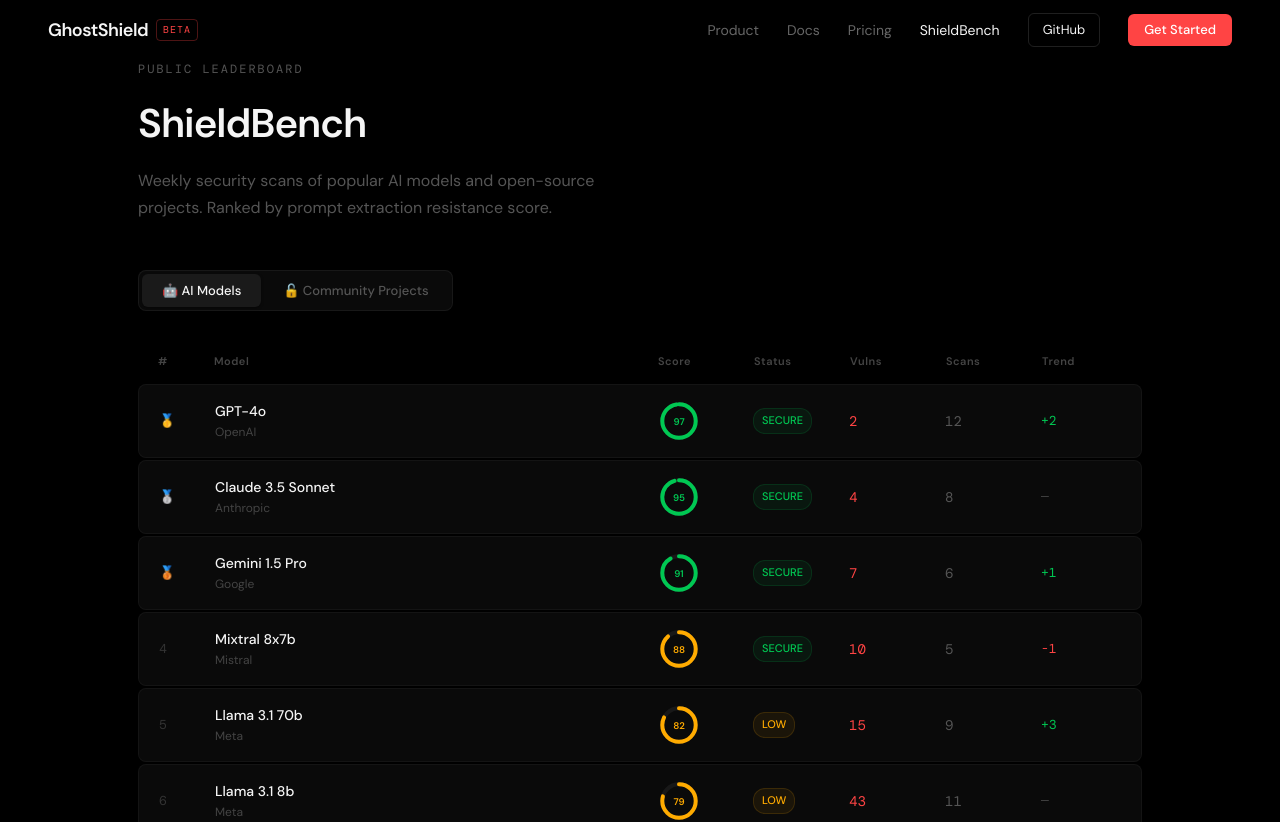
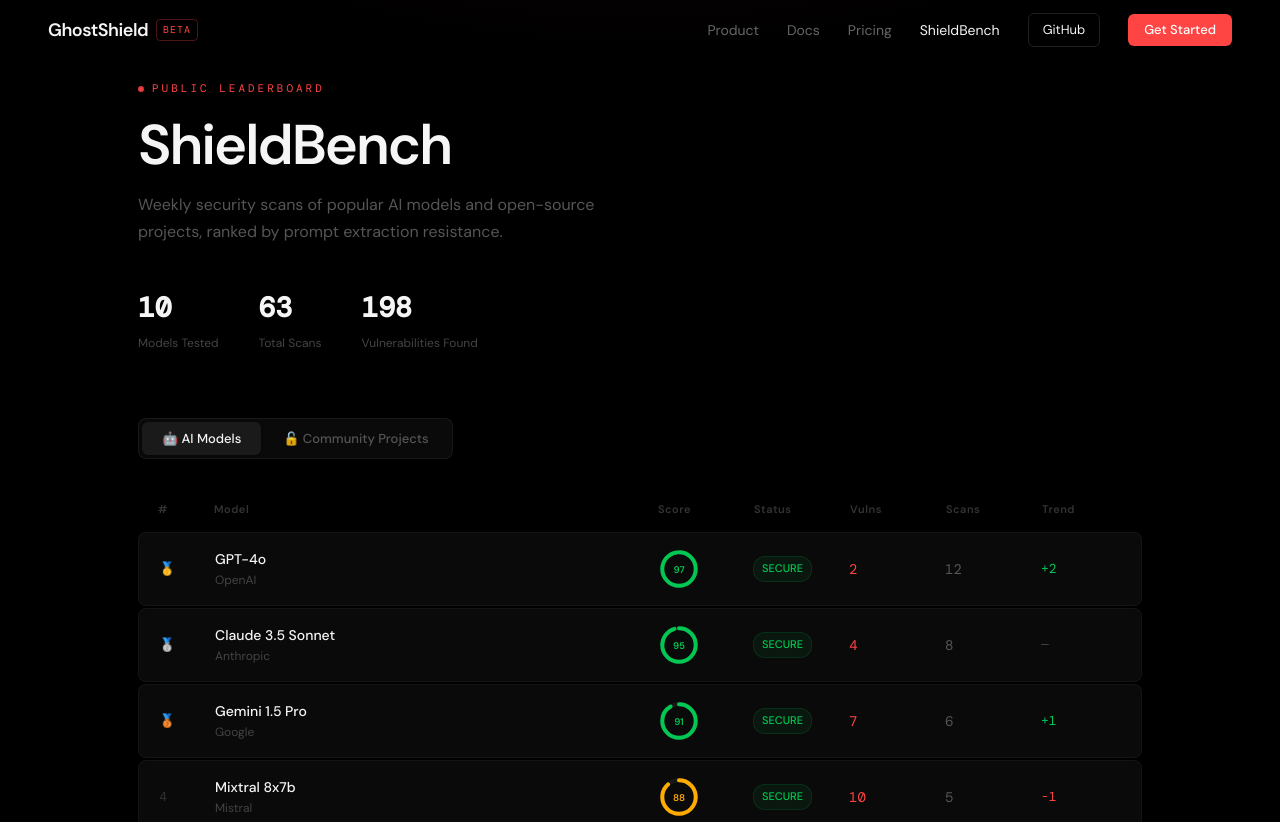
Before and after one commit to mhsn1/ghostshield-web, a Next.js app: page /shieldbench in a window 1280 px wide. Shown: the top 822 px of the page. Built offline with nearby package versions, Linux system fonts and the light colour scheme.

Commit message:
feat: ShieldBench apple-level animations

```diff
--- a/app/shieldbench/page.tsx
+++ b/app/shieldbench/page.tsx
@@ -1,6 +1,7 @@
 'use client'
-import { useState } from 'react'
+import { useState, useEffect, useRef } from 'react'
 import Navbar from '../components/Navbar'
+
 const SEVERITY_COLOR: Record<string, string> = {
   secure: '#00c853', low: '#ffab00', medium: '#ff8800', high: '#ff4444', critical: '#ff0000',
 }
@@ -26,16 +27,51 @@
   { rank: 5, project: 'CrewAI', desc: 'Framework for orchestrating AI agents', score: 78, status: 'low', scans: 4 },
 ]
 
-function ScoreRing({ score, size = 44 }: { score: number; size?: number }) {
+function useInView(ref: React.RefObject<HTMLElement>, threshold = 0.1) {
+  const [inView, setInView] = useState(false)
+  useEffect(() => {
+    const obs = new IntersectionObserver(([e]) => { if (e.isIntersecting) setInView(true) }, { threshold })
+    if (ref.current) obs.observe(ref.current)
+    return () => obs.disconnect()
+  }, [])
+  return inView
+}
+
+function AnimatedScore({ target, size = 44, delay = 0 }: { target: number; size?: number; delay?: number }) {
+  const [score, setScore] = useState(0)
+  const [started, setStarted] = useState(false)
+  const ref = useRef<SVGSVGElement>(null)
+
+  useEffect(() => {
+    const obs = new IntersectionObserver(([e]) => {
+      if (e.isIntersecting && !started) {
+        setStarted(true)
+        setTimeout(() => {
+          let current = 0
+          const step = target / 40
+          const interval = setInterval(() => {
+            current += step
+            if (current >= target) { setScore(target); clearInterval(interval) }
+            else setScore(Math.round(current))
+          }, 20)
+        }, delay)
+      }
+    }, { threshold: 0.1 })
+    if (ref.current) obs.observe(ref.current)
+    return () => obs.disconnect()
+  }, [target, delay, started])
+
   const r = size * 0.38
   const circ = 2 * Math.PI * r
   const dash = (score / 100) * circ
   const color = score >= 90 ? '#00c853' : score >= 70 ? '#ffab00' : score >= 50 ? '#ff8800' : '#ff4444'
+
   return (
-    <svg width={size} height={size} style={{ transform: 'rotate(-90deg)', flexShrink: 0 }}>
+    <svg ref={ref} width={size} height={size} style={{ transform: 'rotate(-90deg)', flexShrink: 0 }}>
       <circle cx={size / 2} cy={size / 2} r={r} fill="none" stroke="rgba(255,255,255,0.06)" strokeWidth="4" />
       <circle cx={size / 2} cy={size / 2} r={r} fill="none" stroke={color} strokeWidth="4"
-        strokeDasharray={`${dash} ${circ}`} strokeLinecap="round" />
+        strokeDasharray={`${dash} ${circ}`} strokeLinecap="round"
+        style={{ transition: 'stroke-dasharray 0.05s linear, stroke 0.3s' }} />
       <text x={size / 2} y={size / 2} textAnchor="middle" dominantBaseline="central"
         style={{ transform: `rotate(90deg)`, transformOrigin: `${size / 2}px ${size / 2}px` }}
         fill={color} fontSize={size * 0.22} fontWeight="700" fontFamily="DM Sans">{score}</text>
@@ -43,36 +79,165 @@
   )
 }
 
+function AnimatedRow({ row, index, type }: { row: any; index: number; type: 'model' | 'community' }) {
+  const ref = useRef<HTMLDivElement>(null)
+  const [visible, setVisible] = useState(false)
+
+  useEffect(() => {
+    const obs = new IntersectionObserver(([e]) => { if (e.isIntersecting) setVisible(true) }, { threshold: 0.05 })
+    if (ref.current) obs.observe(ref.current)
+    return () => obs.disconnect()
+  }, [])
+
+  const isModel = type === 'model'
+
+  return (
+    <div ref={ref} style={{
+      display: 'grid',
+      gridTemplateColumns: isModel ? '40px 1fr 80px 80px 80px 80px 80px' : '40px 1fr 80px 80px 60px',
+      gap: '16px', alignItems: 'center',
+      padding: '14px 20px', background: '#0a0a0a',
+      border: '1px solid rgba(255,255,255,0.04)', borderRadius: '8px',
+      cursor: 'default',
+      opacity: visible ? 1 : 0,
+      transform: visible ? 'translateY(0)' : 'translateY(16px)',
+      transition: `opacity 0.5s ease ${index * 60}ms, transform 0.5s ease ${index * 60}ms, border-color 0.2s`,
+    }}
+      onMouseEnter={e => {
+        e.currentTarget.style.borderColor = 'rgba(255,255,255,0.12)'
+        e.currentTarget.style.background = '#0f0f0f'
+      }}
+      onMouseLeave={e => {
+        e.currentTarget.style.borderColor = 'rgba(255,255,255,0.04)'
+        e.currentTarget.style.background = '#0a0a0a'
+      }}
+    >
+      <div style={{ fontSize: '13px', fontFamily: 'DM Mono', color: row.rank <= 3 ? '#ffab00' : '#333' }}>
+        {isModel && row.rank <= 3 ? ['🥇', '🥈', '🥉'][row.rank - 1] : row.rank}
+      </div>
+      <div>
+        <div style={{ fontSize: '14px', fontWeight: 500 }}>{isModel ? row.name : row.project}</div>
+        <div style={{ fontSize: '12px', color: '#444' }}>{isModel ? row.org : row.desc}</div>
+      </div>
+      <AnimatedScore target={row.score} size={44} delay={index * 60 + 200} />
+      <div style={{
+        fontSize: '11px', padding: '3px 8px', borderRadius: '12px',
+        background: `${SEVERITY_COLOR[row.status]}12`,
+        color: SEVERITY_COLOR[row.status],
+        border: `1px solid ${SEVERITY_COLOR[row.status]}25`,
+        textAlign: 'center', fontWeight: 500, width: 'fit-content',
+        transition: 'all 0.3s',
+      }}>{row.status.toUpperCase()}</div>
+      {isModel && (
+        <>
+          <div style={{ fontSize: '14px', color: '#ff4444', fontFamily: 'DM Mono' }}>{row.vulns}</div>
+          <div style={{ fontSize: '14px', color: '#555', fontFamily: 'DM Mono' }}>{row.scans}</div>
+          <div style={{
+            fontSize: '13px', fontFamily: 'DM Mono',
+            color: row.trend.startsWith('+') ? '#00c853' : row.trend === '0' ? '#444' : '#ff4444',
+          }}>{row.trend === '0' ? '—' : row.trend}</div>
+        </>
+      )}
+      {!isModel && (
+        <div style={{ fontSize: '14px', color: '#555', fontFamily: 'DM Mono' }}>{row.scans}</div>
+      )}
+    </div>
+  )
+}
+
+function CountUp({ end, duration = 1500, delay = 0 }: { end: number; duration?: number; delay?: number }) {
+  const [val, setVal] = useState(0)
+  const ref = useRef<HTMLSpanElement>(null)
+  const started = useRef(false)
+
+  useEffect(() => {
+    const obs = new IntersectionObserver(([e]) => {
+      if (e.isIntersecting && !started.current) {
+        started.current = true
+        setTimeout(() => {
+          const start = Date.now()
+          const tick = () => {
+            const elapsed = Date.now() - start
+            const progress = Math.min(elapsed / duration, 1)
+            const eased = 1 - Math.pow(1 - progress, 3)
+            setVal(Math.round(eased * end))
+            if (progress < 1) requestAnimationFrame(tick)
+          }
+          requestAnimationFrame(tick)
+        }, delay)
+      }
+    }, { threshold: 0.1 })
+    if (ref.current) obs.observe(ref.current)
+    return () => obs.disconnect()
+  }, [end, duration, delay])
+
+  return <span ref={ref}>{val}</span>
+}
+
 export default function ShieldBench() {
   const [tab, setTab] = useState<'models' | 'community'>('models')
-  const [submitOpen, setSubmitOpen] = useState(false)
   const [submitUrl, setSubmitUrl] = useState('')
   const [submitted, setSubmitted] = useState(false)
+  const headerRef = useRef<HTMLDivElement>(null)
+  const headerVisible = useInView(headerRef as React.RefObject<HTMLElement>)
 
   return (
-    <div style={{
-      minHeight: '100vh', background: '#000', color: '#f5f5f5',
-      fontFamily: 'DM Sans, sans-serif'
-    }}>
-
-      {/* Nav */}
+    <div style={{ minHeight: '100vh', background: '#000', color: '#f5f5f5', fontFamily: 'DM Sans, sans-serif' }}>
       <Navbar />
 
-      <div style={{ maxWidth: '1100px', margin: '0 auto', padding: '60px 48px' }}>
+      {/* Animated bg */}
+      <div style={{
+        position: 'fixed', top: 0, left: 0, right: 0, bottom: 0,
+        background: 'radial-gradient(ellipse 80% 50% at 50% -20%, rgba(255,68,68,0.04) 0%, transparent 60%)',
+        pointerEvents: 'none', zIndex: 0,
+      }} />
+
+      <div style={{ maxWidth: '1100px', margin: '0 auto', padding: '80px 48px', position: 'relative', zIndex: 1 }}>
 
         {/* Header */}
-        <div style={{ marginBottom: '48px' }}>
+        <div ref={headerRef} style={{
+          marginBottom: '64px',
+          opacity: headerVisible ? 1 : 0,
+          transform: headerVisible ? 'translateY(0)' : 'translateY(24px)',
+          transition: 'opacity 0.7s ease, transform 0.7s ease',
+        }}>
           <div style={{
-            fontSize: '12px', fontFamily: 'DM Mono', color: '#555',
-            letterSpacing: '2px', marginBottom: '12px'
-          }}>PUBLIC LEADERBOARD</div>
-          <h1 style={{ fontSize: '40px', fontWeight: 700, letterSpacing: '-1px', marginBottom: '12px' }}>
-            ShieldBench
-          </h1>
-          <p style={{ fontSize: '16px', color: '#555', maxWidth: '520px', lineHeight: 1.7 }}>
-            Weekly security scans of popular AI models and open-source projects.
-            Ranked by prompt extraction resistance score.
+            fontSize: '11px', fontFamily: 'DM Mono', color: '#ff4444',
+            letterSpacing: '3px', marginBottom: '16px', display: 'flex', alignItems: 'center', gap: '8px'
+          }}>
+            <div style={{
+              width: 6, height: 6, borderRadius: '50%', background: '#ff4444',
+              animation: 'pulse 2s infinite'
+            }} />
+            PUBLIC LEADERBOARD
+          </div>
+          <h1 style={{
+            fontSize: 'clamp(36px,5vw,56px)', fontWeight: 700, letterSpacing: '-2px',
+            marginBottom: '16px', lineHeight: 1.1
+          }}>ShieldBench</h1>
+          <p style={{ fontSize: '16px', color: '#555', maxWidth: '480px', lineHeight: 1.7, marginBottom: '40px' }}>
+            Weekly security scans of popular AI models and open-source projects,
+            ranked by prompt extraction resistance.
           </p>
+
+          {/* Stats */}
+          <div style={{ display: 'flex', gap: '40px' }}>
+            {[
+              { label: 'Models Tested', end: 10 },
+              { label: 'Total Scans', end: 63 },
+              { label: 'Vulnerabilities Found', end: 198 },
+            ].map((s, i) => (
+              <div key={s.label}>
+                <div style={{
+                  fontSize: '28px', fontWeight: 700, fontFamily: 'DM Mono',
+                  color: '#f5f5f5', marginBottom: '4px'
+                }}>
+                  <CountUp end={s.end} delay={i * 150} />
+                </div>
+                <div style={{ fontSize: '12px', color: '#444' }}>{s.label}</div>
+              </div>
+            ))}
+          </div>
         </div>
 
         {/* Tabs */}
@@ -87,168 +252,69 @@
               background: tab === t ? '#1a1a1a' : 'transparent',
               color: tab === t ? '#f5f5f5' : '#555',
               fontSize: '13px', fontWeight: 500, cursor: 'pointer',
-              fontFamily: 'DM Sans, sans-serif', transition: 'all 0.2s',
+              fontFamily: 'DM Sans, sans-serif', transition: 'all 0.25s',
               boxShadow: tab === t ? '0 1px 3px rgba(0,0,0,0.4)' : 'none',
-            }}>
-              {t === 'models' ? '🤖 AI Models' : '🔓 Community Projects'}
-            </button>
+            }}>{t === 'models' ? '🤖 AI Models' : '🔓 Community Projects'}</button>
           ))}
         </div>
 
-        {/* Models leaderboard */}
+        {/* Models */}
         {tab === 'models' && (
           <div>
-            {/* Table header */}
             <div style={{
-              display: 'grid',
-              gridTemplateColumns: '40px 1fr 80px 80px 80px 80px 80px',
+              display: 'grid', gridTemplateColumns: '40px 1fr 80px 80px 80px 80px 80px',
               gap: '16px', padding: '10px 20px', marginBottom: '4px'
             }}>
               {['#', 'Model', 'Score', 'Status', 'Vulns', 'Scans', 'Trend'].map(h => (
-                <div key={h} style={{
-                  fontSize: '11px', color: '#444',
-                  fontWeight: 600, letterSpacing: '0.5px'
-                }}>{h}</div>
+                <div key={h} style={{ fontSize: '11px', color: '#333', fontWeight: 600, letterSpacing: '0.5px' }}>{h}</div>
               ))}
             </div>
-
             <div style={{ display: 'flex', flexDirection: 'column', gap: '2px' }}>
-              {LEADERBOARD.map(row => (
-                <div key={row.rank} style={{
-                  display: 'grid',
-                  gridTemplateColumns: '40px 1fr 80px 80px 80px 80px 80px',
-                  gap: '16px', alignItems: 'center',
-                  padding: '14px 20px', background: '#0a0a0a',
-                  border: '1px solid rgba(255,255,255,0.04)', borderRadius: '8px',
-                  transition: 'border-color 0.2s', cursor: 'default',
-                }}
-                  onMouseEnter={e => e.currentTarget.style.borderColor = 'rgba(255,255,255,0.09)'}
-                  onMouseLeave={e => e.currentTarget.style.borderColor = 'rgba(255,255,255,0.04)'}
-                >
-                  <div style={{
-                    fontSize: '13px', fontFamily: 'DM Mono',
-                    color: row.rank <= 3 ? '#ffab00' : '#333'
-                  }}>
-                    {row.rank <= 3 ? ['🥇', '🥈', '🥉'][row.rank - 1] : row.rank}
-                  </div>
-                  <div>
-                    <div style={{ fontSize: '14px', fontWeight: 500 }}>{row.name}</div>
-                    <div style={{ fontSize: '12px', color: '#444' }}>{row.org}</div>
-                  </div>
-                  <ScoreRing score={row.score} size={44} />
-                  <div style={{
-                    fontSize: '11px', padding: '3px 8px', borderRadius: '12px',
-                    background: `${SEVERITY_COLOR[row.status]}12`,
-                    color: SEVERITY_COLOR[row.status],
-                    border: `1px solid ${SEVERITY_COLOR[row.status]}25`,
-                    textAlign: 'center', fontWeight: 500, width: 'fit-content',
-                  }}>{row.status.toUpperCase()}</div>
-                  <div style={{
-                    fontSize: '14px', color: '#ff4444',
-                    fontFamily: 'DM Mono'
-                  }}>{row.vulns}</div>
-                  <div style={{
-                    fontSize: '14px', color: '#555',
-                    fontFamily: 'DM Mono'
-                  }}>{row.scans}</div>
-                  <div style={{
-                    fontSize: '13px', fontFamily: 'DM Mono',
-                    color: row.trend.startsWith('+') ? '#00c853' :
-                      row.trend === '0' ? '#444' : '#ff4444'
-                  }}>
-                    {row.trend === '0' ? '—' : row.trend}
-                  </div>
-                </div>
-              ))}
+              {LEADERBOARD.map((row, i) => <AnimatedRow key={row.rank} row={row} index={i} type="model" />)}
             </div>
           </div>
         )}
 
-        {/* Community leaderboard */}
+        {/* Community */}
         {tab === 'community' && (
           <div>
             <div style={{
-              display: 'grid',
-              gridTemplateColumns: '40px 1fr 80px 80px 60px',
+              display: 'grid', gridTemplateColumns: '40px 1fr 80px 80px 60px',
               gap: '16px', padding: '10px 20px', marginBottom: '4px'
             }}>
               {['#', 'Project', 'Score', 'Status', 'Scans'].map(h => (
-                <div key={h} style={{
-                  fontSize: '11px', color: '#444',
-                  fontWeight: 600, letterSpacing: '0.5px'
-                }}>{h}</div>
+                <div key={h} style={{ fontSize: '11px', color: '#333', fontWeight: 600, letterSpacing: '0.5px' }}>{h}</div>
               ))}
             </div>
-
             <div style={{ display: 'flex', flexDirection: 'column', gap: '2px', marginBottom: '32px' }}>
-              {COMMUNITY.map(row => (
-                <div key={row.rank} style={{
-                  display: 'grid',
-                  gridTemplateColumns: '40px 1fr 80px 80px 60px',
-                  gap: '16px', alignItems: 'center',
-                  padding: '16px 20px', background: '#0a0a0a',
-                  border: '1px solid rgba(255,255,255,0.04)', borderRadius: '8px',
-                  transition: 'border-color 0.2s', cursor: 'default',
-                }}
-                  onMouseEnter={e => e.currentTarget.style.borderColor = 'rgba(255,255,255,0.09)'}
-                  onMouseLeave={e => e.currentTarget.style.borderColor = 'rgba(255,255,255,0.04)'}
-                >
-                  <div style={{ fontSize: '13px', fontFamily: 'DM Mono', color: '#333' }}>{row.rank}</div>
-                  <div>
-                    <div style={{ fontSize: '14px', fontWeight: 500 }}>{row.project}</div>
-                    <div style={{ fontSize: '12px', color: '#444' }}>{row.desc}</div>
-                  </div>
-                  <ScoreRing score={row.score} size={44} />
-                  <div style={{
-                    fontSize: '11px', padding: '3px 8px', borderRadius: '12px',
-                    background: `${SEVERITY_COLOR[row.status]}12`,
-                    color: SEVERITY_COLOR[row.status],
-                    border: `1px solid ${SEVERITY_COLOR[row.status]}25`,
-                    textAlign: 'center', fontWeight: 500, width: 'fit-content',
-                  }}>{row.status.toUpperCase()}</div>
-                  <div style={{
-                    fontSize: '14px', color: '#555',
-                    fontFamily: 'DM Mono'
-                  }}>{row.scans}</div>
-                </div>
-              ))}
+              {COMMUNITY.map((row, i) => <AnimatedRow key={row.rank} row={row} index={i} type="community" />)}
             </div>
 
-            {/* Submit section */}
+            {/* Submit */}
             <div style={{
               padding: '32px', background: '#0a0a0a',
               border: '1px solid rgba(255,255,255,0.06)', borderRadius: '12px'
             }}>
-              <div style={{
-                fontSize: '12px', color: '#555', letterSpacing: '1.5px',
-                marginBottom: '10px'
-              }}>README BADGE</div>
-              <h3 style={{ fontSize: '18px', fontWeight: 600, marginBottom: '8px' }}>
-                Submit your project
-              </h3>
+              <div style={{ fontSize: '11px', color: '#444', letterSpacing: '2px', marginBottom: '12px' }}>README BADGE</div>
+              <h3 style={{ fontSize: '18px', fontWeight: 600, marginBottom: '8px' }}>Submit your project</h3>
               <p style={{ fontSize: '14px', color: '#555', marginBottom: '20px', lineHeight: 1.7 }}>
-                Open-source AI projects can be listed on ShieldBench.
-                Add our security badge to your README after listing.
+                Open-source AI projects can be listed on ShieldBench. Add our security badge to your README.
               </p>
-
               {submitted ? (
                 <div style={{
                   padding: '14px 18px', background: 'rgba(0,200,83,0.08)',
-                  border: '1px solid rgba(0,200,83,0.2)', borderRadius: '8px',
-                  fontSize: '14px', color: '#00c853'
+                  border: '1px solid rgba(0,200,83,0.2)', borderRadius: '8px', fontSize: '14px', color: '#00c853'
                 }}>
                   ✓ Submitted! We'll scan your project within 24 hours.
                 </div>
               ) : (
                 <div style={{ display: 'flex', gap: '10px' }}>
-                  <input
-                    value={submitUrl} onChange={e => setSubmitUrl(e.target.value)}
+                  <input value={submitUrl} onChange={e => setSubmitUrl(e.target.value)}
                     placeholder="https://github.com/your/ai-project"
                     style={{
                       flex: 1, padding: '10px 14px', background: '#111',
                       border: '1px solid rgba(255,255,255,0.08)', borderRadius: '7px',
-                      color: '#f5f5f5', fontSize: '14px', fontFamily: 'DM Mono',
-                      outline: 'none', transition: 'border-color 0.2s',
+                      color: '#f5f5f5', fontSize: '14px', fontFamily: 'DM Mono', outline: 'none'
                     }}
                     onFocus={e => e.target.style.borderColor = 'rgba(255,68,68,0.3)'}
                     onBlur={e => e.target.style.borderColor = 'rgba(255,255,255,0.08)'}
@@ -256,24 +322,15 @@
                   <button onClick={() => { if (submitUrl.trim()) setSubmitted(true) }} style={{
                     padding: '10px 20px', background: '#ff4444', border: 'none',
                     borderRadius: '7px', color: 'white', fontSize: '14px',
-                    fontWeight: 500, cursor: 'pointer', fontFamily: 'DM Sans, sans-serif',
-                    transition: 'opacity 0.2s', whiteSpace: 'nowrap',
-                  }}
-                    onMouseEnter={e => e.currentTarget.style.opacity = '0.85'}
-                    onMouseLeave={e => e.currentTarget.style.opacity = '1'}
-                  >Submit Project</button>
+                    fontWeight: 500, cursor: 'pointer', fontFamily: 'DM Sans',
+                  }}>Submit</button>
                 </div>
               )}
-
-              {/* Badge preview */}
               <div style={{
                 marginTop: '20px', padding: '14px 18px', background: '#111',
                 borderRadius: '8px', border: '1px solid rgba(255,255,255,0.05)'
               }}>
-                <div style={{
-                  fontSize: '11px', color: '#444', marginBottom: '8px',
-                  fontFamily: 'DM Mono'
-                }}>BADGE PREVIEW</div>
+                <div style={{ fontSize: '11px', color: '#444', marginBottom: '8px', fontFamily: 'DM Mono' }}>BADGE PREVIEW</div>
                 <div style={{
                   display: 'inline-flex', alignItems: 'center', gap: '6px',
                   background: '#1a1a1a', border: '1px solid rgba(255,255,255,0.08)',
@@ -289,14 +346,17 @@
           </div>
         )}
 
-        {/* Last updated */}
         <div style={{
-          marginTop: '32px', fontSize: '12px', color: '#333',
+          marginTop: '48px', fontSize: '12px', color: '#222',
           fontFamily: 'DM Mono', textAlign: 'center'
         }}>
-          Last updated: March 21, 2026 · Updated weekly
+          Last updated: March 28, 2026 · Updated weekly
         </div>
       </div>
+
+      <style>{`
+        @keyframes pulse { 0%,100%{opacity:1;transform:scale(1)} 50%{opacity:0.4;transform:scale(0.8)} }
+      `}</style>
     </div>
   )
 }
```
